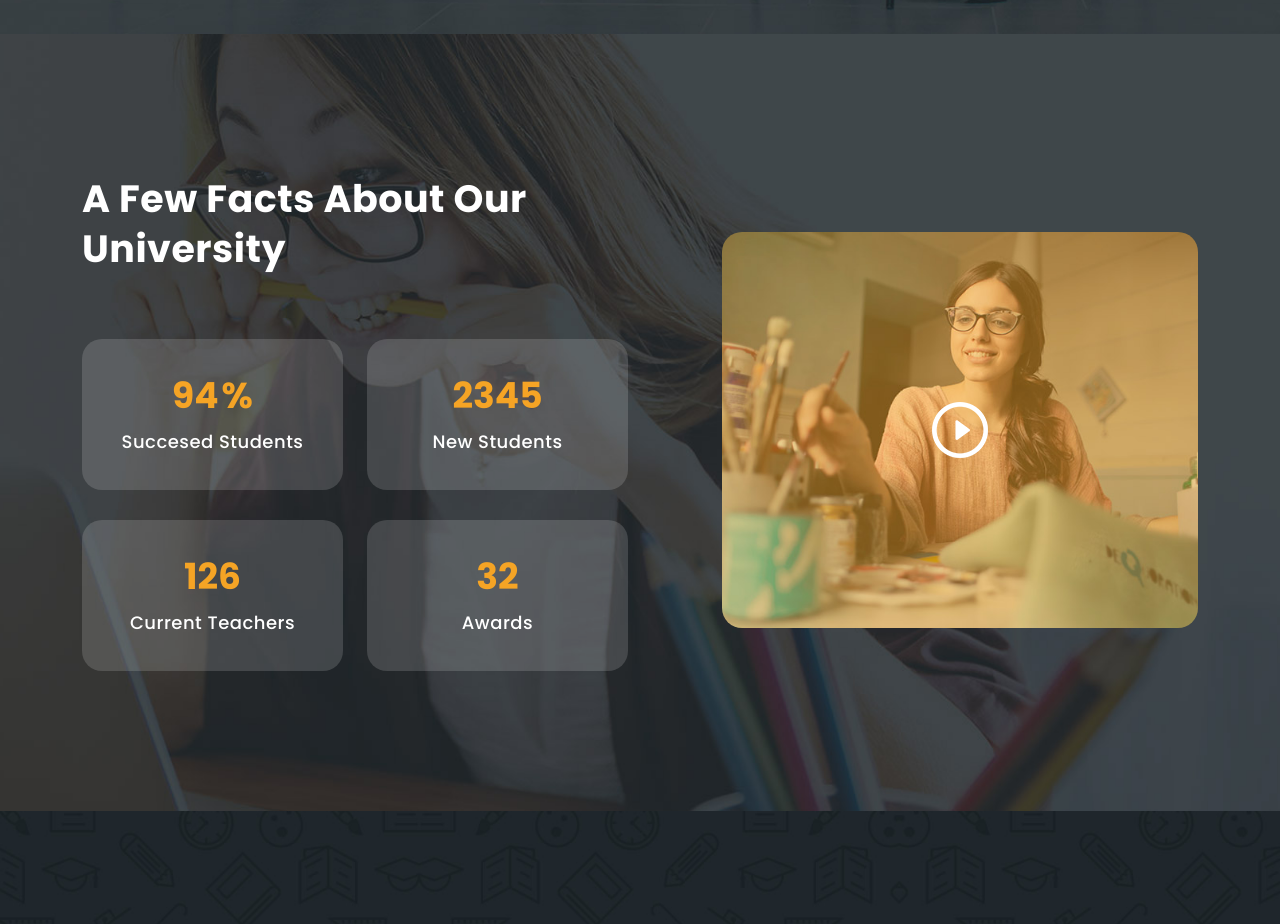
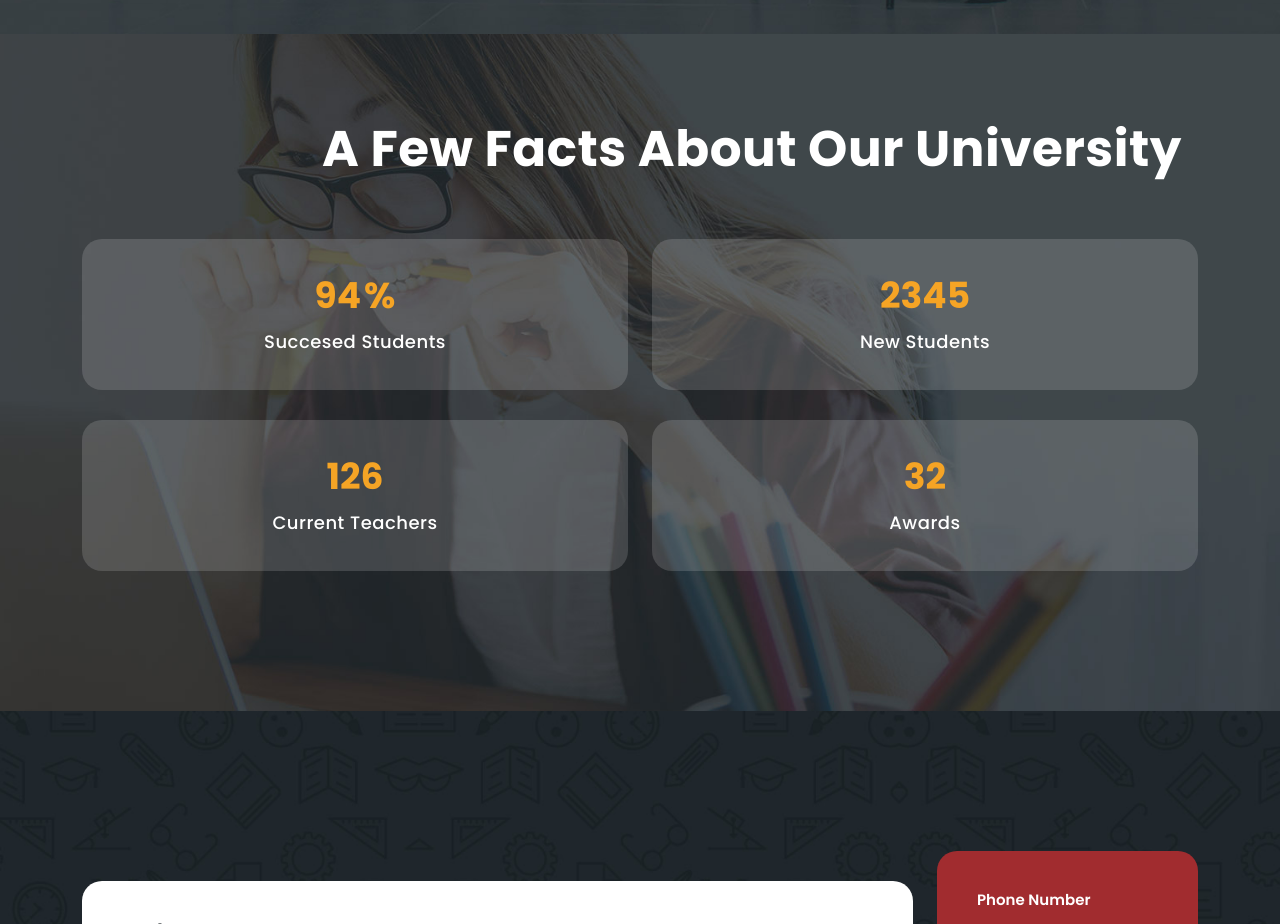
Before and after one commit to Obadah-dadaa/Education, a plain HTML site: page index.html in a window 1280 px wide. Shown: the part 2012-2936 px from the top of the page. Drawn offline with nearby package versions, Linux system fonts and the light colour scheme.

Commit message:
bootstrap mission

```diff
--- a/index.html
+++ b/index.html
@@ -285,10 +285,10 @@
   <section class="our-facts">
     <div class="container">
       <div class="row">
-        <div class="col-lg-6">
+        <div class="col-lg-12">
           <div class="row">
             <div class="col-lg-12">
-              <h2>A Few Facts About Our University</h2>
+              <h2 style="margin-left:240px;margin-top: -50px; font-size: 50px;">A Few Facts About Our University</h2>
             </div>
             <div class="col-lg-6">
               <div class="row">
@@ -324,11 +324,11 @@
             </div>
           </div>
         </div>
-        <div class="col-lg-6 align-self-center">
+        <!-- <div class="col-lg-6 align-self-center">
           <div class="video">
             <a href="https://www.youtube.com/watch?v=HndV87XpkWg" target="_blank"><img src="assets/images/play-icon.png" alt=""></a>
           </div>
-        </div>
+        </div> -->
       </div>
     </div>
   </section>
```
